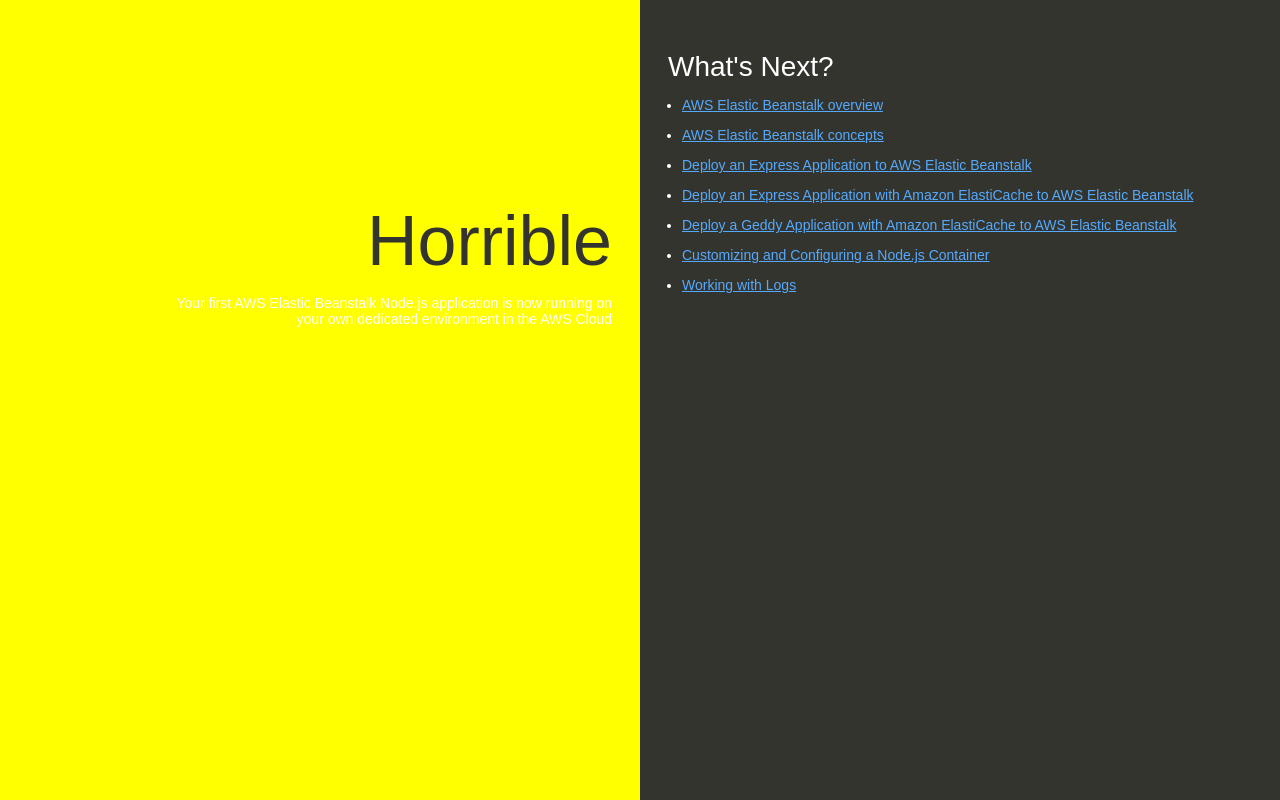
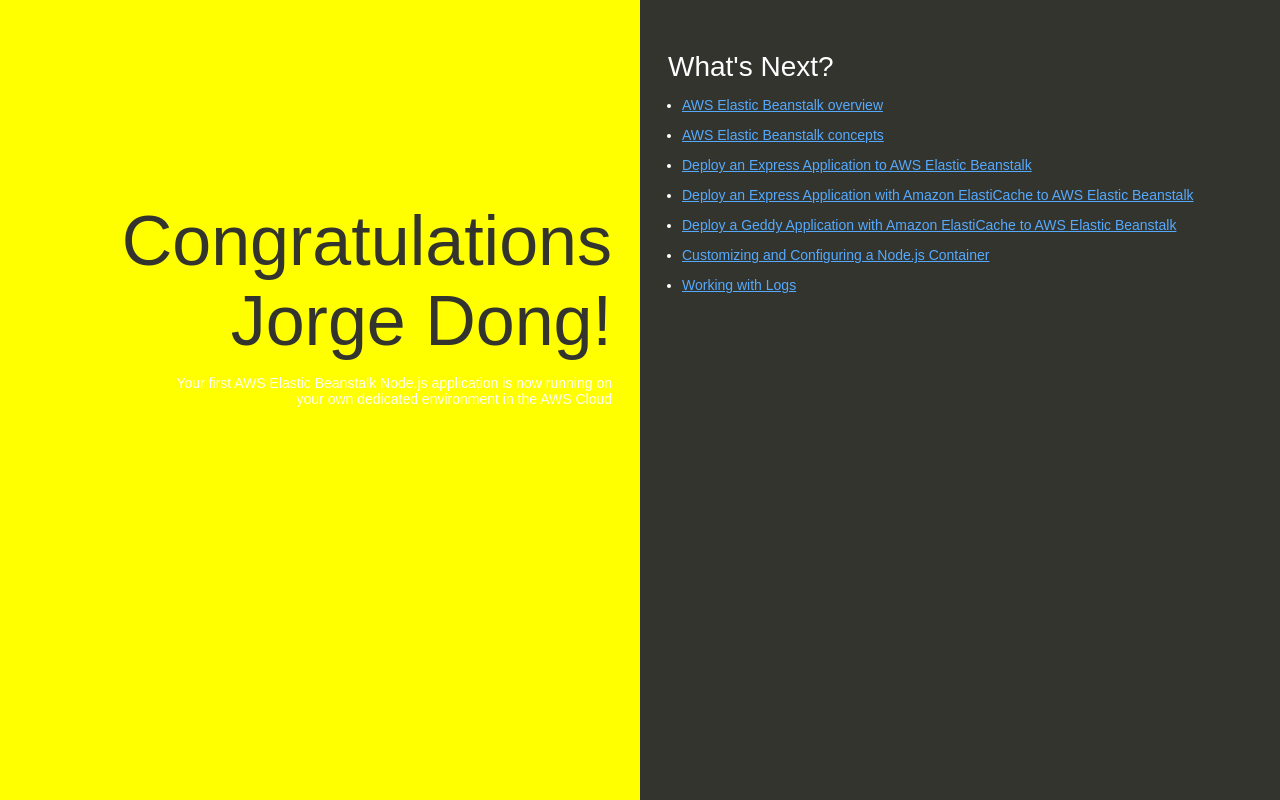
Before and after one commit to JorgeDong/practica7, a website: page index.html in a window 1280 px wide. Drawn offline with Linux system fonts and the light colour scheme.

Commit message:
fixed the congratulations text

```diff
--- a/index.html
+++ b/index.html
@@ -74,7 +74,7 @@
   </head>
   <body>
     <div class="textColumn">
-      <h1>Horrible</h1>
+      <h1>Congratulations Jorge Dong!</h1>
       <p>Your first AWS Elastic Beanstalk Node.js application is now running on your own dedicated environment in the AWS Cloud</p>
     </div>
     <div class="linksColumn">
```
